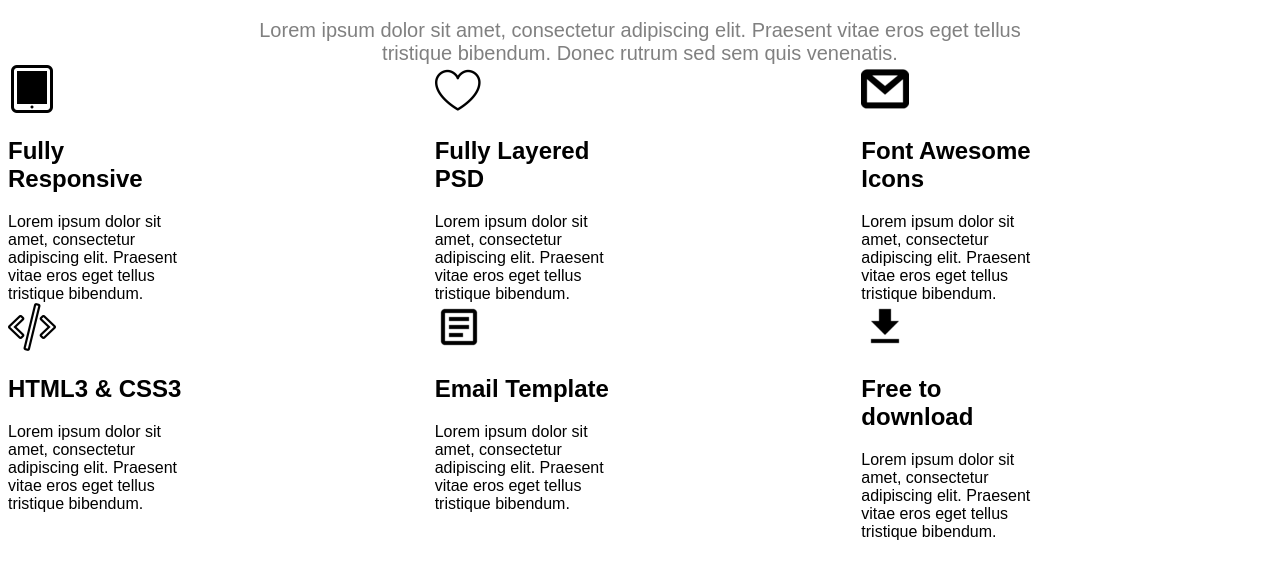
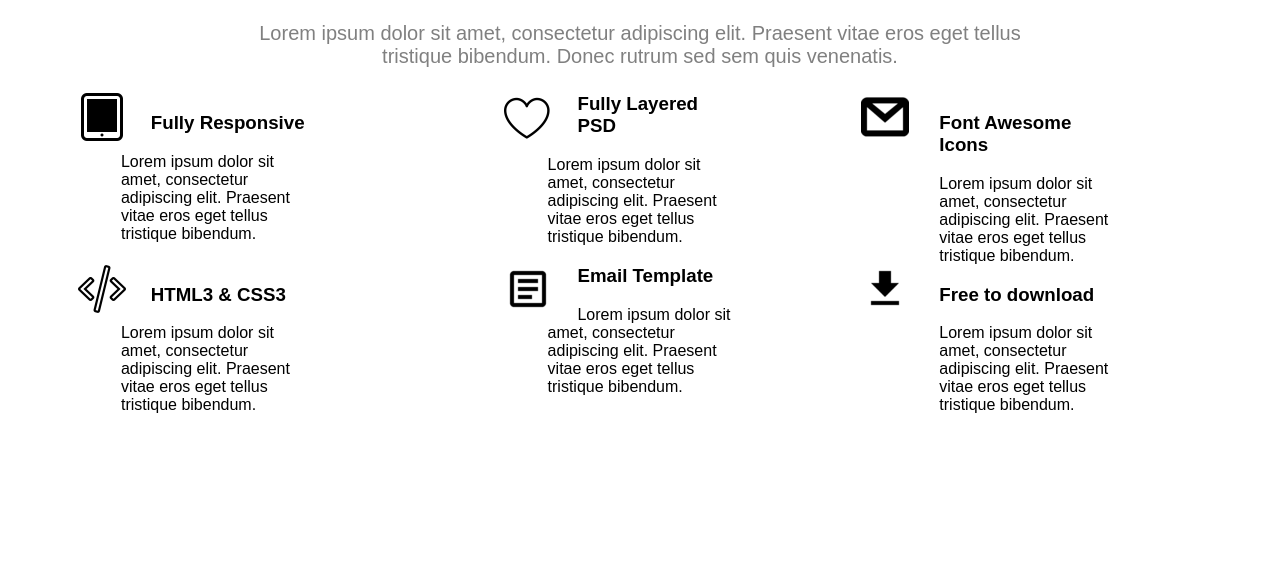
Before and after one commit to Artem-Halvita/hsa, a plain HTML site: page index.html in a window 1280 px wide. Shown: the part 61-640 px from the top of the page. Drawn offline with Linux system fonts and the light colour scheme.

Commit message:
Финал
Доделал свою часть

```diff
--- a/css.css
+++ b/css.css
@@ -17,20 +17,50 @@ text-align: center;
     text-align: center;
     color: gray;
     font-size: 20px;
+    margin: 25px;
 }
 
-.текст
+.текст1
 {
   text-align:left;
   width: 45%;
+  margin: 0 auto;
 }
+.текст2
+{
+  text-align:left;
+  width: 45%;
+  margin: 0 auto;
 
+}
+.текст3
+{
+  text-align:left;
+  width: 45%;
+  float: left;
+  margin: 0 auto;
+}
 .колонки
 {
     column-count: 3;
+}
 
-
-
+.картинка1
+{
+    float: left;
+    margin-left: 17%;
+    margin-right: 25px;
+}
+.картинка2
+{
+    float: left;
+    margin-left: 17%;
+    margin-right: 25px;
+}
+.картинка3
+{
+    float: left;
+    margin-right: 30px;
 }
 
 /* блок footer */
--- a/index.html
+++ b/index.html
@@ -17,39 +17,39 @@
             Lorem ipsum dolor sit amet, consectetur adipiscing elit. Praesent vitae eros eget tellus<br>
             tristique bibendum. Donec rutrum sed sem quis venenatis.</div>
         <div class="колонки">
-            <div class="текст">
-            <img src="img/планшет.png" alt="">
-            <h2>Fully Responsive</h2>
+            <img class="картинка1" src="img/планшет.png" alt="">
+            <div class="текст1">
+            <h3>Fully Responsive</h3>
             Lorem ipsum dolor sit amet, consectetur adipiscing elit. Praesent vitae eros eget tellus tristique bibendum.
             </div>
-            <div class="текст">
-            <img src="img/сердце.png" alt="">
-            <h2>Fully Layered PSD</h2>
+            <img class="картинка2" src="img/сердце.png" alt="">
+            <div class="текст2">
+            <h3>Fully Layered PSD</h3>
             Lorem ipsum dolor sit amet, consectetur adipiscing elit. Praesent vitae eros eget tellus tristique bibendum.
             </div>
-            <div class="текст">
-            <img src="img/папочка.png" alt="">
-            <h2>Font Awesome Icons</h2>
+            <img class="картинка3" src="img/папочка.png" alt="">
+            <div class="текст3">
+            <h3>Font Awesome Icons</h3>
             Lorem ipsum dolor sit amet, consectetur adipiscing elit. Praesent vitae eros eget tellus tristique bibendum.
             </div>
         </div>
         <div class="колонки">
-        <div class="текст">
-            <img src="img/закрывающийся тег.png" alt="">
-            <h2>HTML3 & CSS3</h2>
+            <img class="картинка1" src="img/закрывающийся тег.png" alt="">
+            <div class="текст1">
+            <h3>HTML3 & CSS3</h3>
             Lorem ipsum dolor sit amet, consectetur adipiscing elit. Praesent vitae eros eget tellus tristique bibendum.
+            </div>
+            <img class="картинка2" src="img/книжка.png" alt="">
+            <div class="текст2">
+            <h3>Email Template</h3>
+            Lorem ipsum dolor sit amet, consectetur adipiscing elit. Praesent vitae eros eget tellus tristique bibendum.
+            </div>
+            <img class="картинка3"src="img/загрузка.png" alt="">
+            <div class="текст3">
+            <h3>Free to download</h3>
+            Lorem ipsum dolor sit amet, consectetur adipiscing elit. Praesent vitae eros eget tellus tristique bibendum.
+            </div>
         </div>
-        <div class="текст">
-            <img src="img/книжка.png" alt="">
-            <h2>Email Template</h2>
-            Lorem ipsum dolor sit amet, consectetur adipiscing elit. Praesent vitae eros eget tellus tristique bibendum.
-        </div>
-        <div class="текст">
-            <img src="img/загрузка.png" alt="">
-            <h2>Free to download</h2>
-            Lorem ipsum dolor sit amet, consectetur adipiscing elit. Praesent vitae eros eget tellus tristique bibendum.
-        </div>
-    </div>
     </main>
     <footer>
         <!-- кто верстает -->
```
